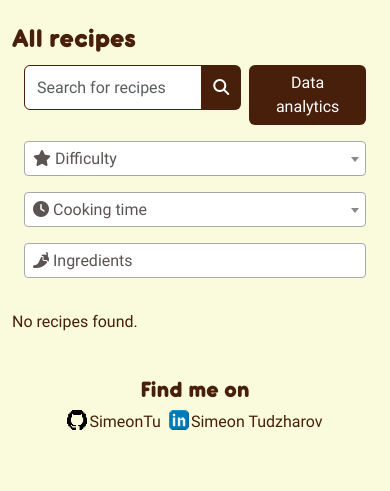
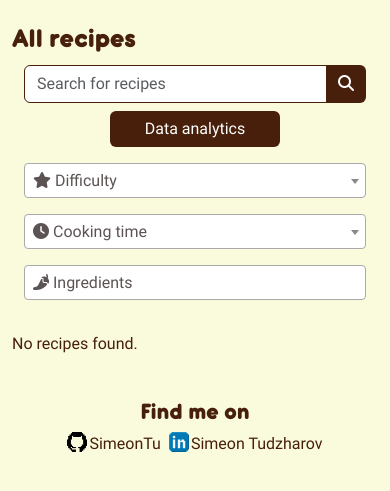
Before and after one commit to SimeonTu/recipe-app, a Django app: page /recipes/list/ in a window 390 px wide. Shown: the part 56-547 px from the top of the page. Run offline with Django 5.2, Linux system fonts and the light colour scheme; data that the repository does not hold is empty; some libraries are stand-ins or nearby versions.

Commit message:
mobile layout / chart fix

```diff
--- a/recipeapp/settings.py
+++ b/recipeapp/settings.py
@@ -26,7 +26,7 @@ BASE_DIR = Path(__file__).resolve().parent.parent
 SECRET_KEY = os.environ.get('DJANGO_SECRET_KEY','django-insecure-vcwsnc61pnw)b%vw@_ine*&7x=t$_e6_9iilykpjwi!ir96_63')
 
 # SECURITY WARNING: don't run with debug turned on in production!
-DEBUG = False
+DEBUG = True
 
 ALLOWED_HOSTS = ['cookie-recipe-app-72f47234c214.herokuapp.com', '127.0.0.1']
 
--- a/recipes/static/recipes/css/style.css
+++ b/recipes/static/recipes/css/style.css
@@ -247,3 +247,46 @@ body {
   .delete-checkbox, .delete-checkbox + label {
     display: none;
   }
+
+  .search-form {
+    height: 45px;
+  }
+
+  .details-container img {
+    max-width: 350px;
+    max-height: 350px;
+    height: unset;
+  }
+
+  /* only Small devices (landscape phones, up to 576px) */
+    @media (max-width: 576px) {
+    .search-form {
+      height: auto;
+      flex-direction: column;
+    }
+
+    #show-details-btn {
+      display: block;
+      width: fit-content;
+      margin: 0 auto;
+    }
+
+    .instructions-container {
+      flex-direction: column;
+    }
+  }
+
+  /* below Medium devices  */
+    @media (max-width: 768px) {
+      .details-container {
+        flex-direction: column;
+      }
+
+      .details-container img {
+        margin: 0 auto 1rem auto;
+        width: 100%;
+        height: auto;
+        max-width: unset;
+        max-height: unset;
+      }
+  }
--- a/recipes/templates/recipes/base.html
+++ b/recipes/templates/recipes/base.html
@@ -47,7 +47,7 @@
                         {% if user.is_authenticated %}
                         <a class="btn btn-primary login-logout-btn" type="button" href="{% url 'logout' %}">Logout</a>
                         {% else %}
-                        <a class="btn btn-primary login-logout-btn me-2" type="button" href="{% url 'register' %}">Register</a>
+                        <a class="btn btn-primary login-logout-btn me-lg-2" type="button" href="{% url 'register' %}">Register</a>
                         <a class="btn btn-primary login-logout-btn" type="button" href="{% url 'login' %}">Login</a>
                         {% endif %}
                     </div>
@@ -67,7 +67,7 @@
                 Find me on
             </span>
 
-            <div class="d-flex">
+            <div style="width: 100%; justify-content: center;" class="d-flex">
                 <a class="d-flex justify-content-end" style="height: 20px;" href="https://github.com/SimeonTu"
                     target="_blank">
                     <img style="margin-right: 2px;" src="../../../media/github.png" alt="Github Link" /><span
--- a/recipes/templates/recipes/recipes_home.html
+++ b/recipes/templates/recipes/recipes_home.html
@@ -2,7 +2,7 @@
 
 {% block content %}
 
-<h1 style="font-family: 'Antipasto'; text-align: center; font-size: 5rem; margin: 0">Welcome to Cookie{% if user.is_authenticated %}, {{ user.username }}{% endif %}!</h1>
+<h1 style="font-family: 'Antipasto'; text-align: center; font-size: 5rem; margin: 0; word-wrap: break-word">Welcome to Cookie{% if user.is_authenticated %}, {{ user.username }}{% endif %}!</h1>
 <h2 style="text-align: center;">Discover and share recipes from around the world</h2>
 <h4 style="text-align: center;">Create an account and share your own recipes!</h4>
 
--- a/recipes/templates/recipes/recipes_list.html
+++ b/recipes/templates/recipes/recipes_list.html
@@ -10,12 +10,12 @@
 
 <form method="get" action="{% url 'recipes:list' %}" class="mb-3">
     <div class="row col-md-9 col-lg-7 mb-3 mx-auto">
-        <div class="d-flex">
-            <div class="input-group" style="height: 45px;">
+        <div class="d-flex search-form">
+            <div class="input-group">
                 {{ search_form.name }}
                 <button type="submit" height="45" class="btn btn-primary mt-0"><i class="fas fa-search"></i></button>
             </div>
-            <button type="button" style="width: 170px" class="btn btn-primary mt-0 ms-2" id="show-details-btn">Data
+            <button type="button" style="width: 170px" class="btn btn-primary mt-2 mt-sm-0 ms-sm-2" id="show-details-btn">Data
                 analytics</button>
         </div>
     </div>
```
Also changed, not shown: recipes/templates/recipes/recipes_create.html (+4 -4 lines), recipes/templates/recipes/recipes_detail.html (+7 -3 lines), recipes/utils.py (+32 -9 lines).
